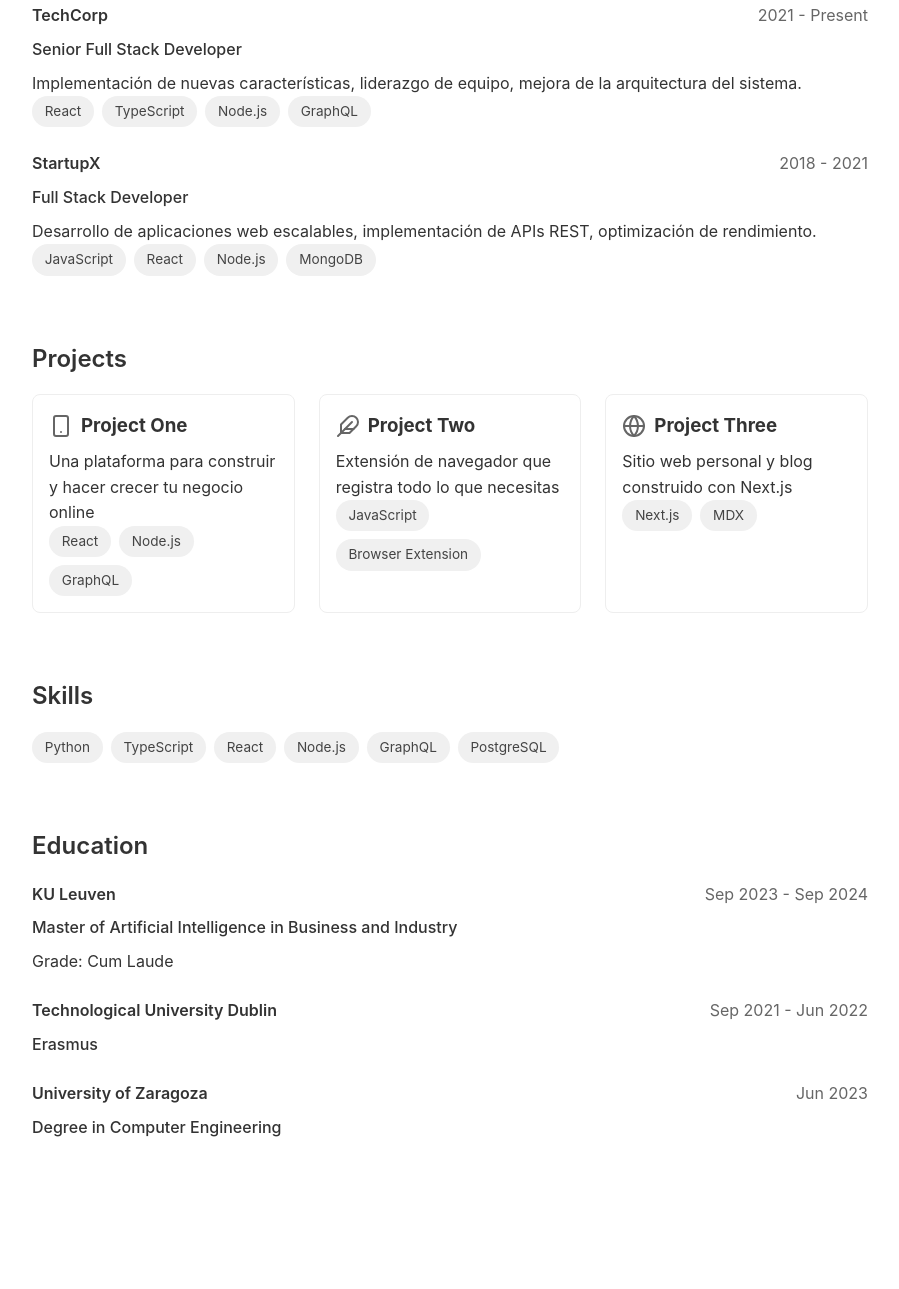
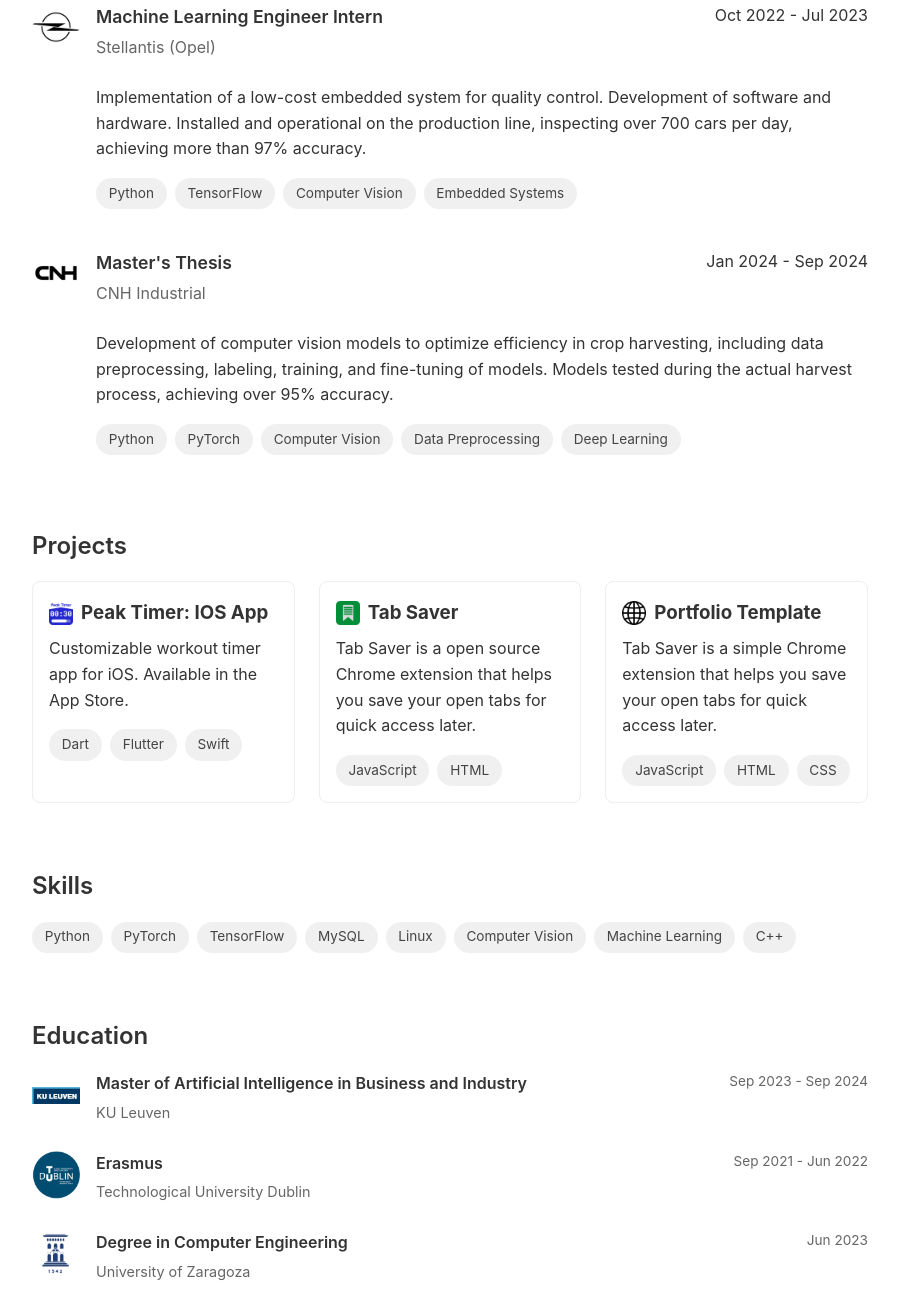
Before and after one commit to fromjag/fromjag.github.io, a plain HTML site: page index.html in a window 1280 px wide. Shown: the part 618-1907 px from the top of the page, without its empty margins (190-1089 px from the left). Before the commit the page ends 1823 px from the top, so only its background shows below. Drawn offline with Linux system fonts and the light colour scheme.

Commit message:
complete info

```diff
--- a/config/education.js
+++ b/config/education.js
@@ -3,19 +3,19 @@ const education = [
         institution: "KU Leuven",
         degree: "Master of Artificial Intelligence in Business and Industry",
         period: "Sep 2023 - Sep 2024",
-        description: "Grade: Cum Laude",
+        logo: "/resources/logos/kuleuven.jpg"
     },
     {
         institution: "Technological University Dublin",
         degree: "Erasmus",
         period: "Sep 2021 - Jun 2022",
-        description: ""
+        logo: "/resources/logos/tudublin.png"
     },
     {
         institution: "University of Zaragoza",
         degree: "Degree in Computer Engineering",
         period: "Jun 2023",
-        description: "",
+        logo: "/resources/logos/unizar.png"
     }
 ];
 
--- a/config/experience.js
+++ b/config/experience.js
@@ -1,17 +1,19 @@
 const experience = [
     {
-        company: "TechCorp",
-        position: "Senior Full Stack Developer",
-        period: "2021 - Present",
-        description: "Implementación de nuevas características, liderazgo de equipo, mejora de la arquitectura del sistema.",
-        technologies: ["React", "TypeScript", "Node.js", "GraphQL"]
+        company: "Stellantis (Opel)",
+        position: "Machine Learning Engineer Intern",
+        period: "Oct 2022 - Jul 2023",
+        description: "Implementation of a low-cost embedded system for quality control. Development of software and hardware. Installed and operational on the production line, inspecting over 700 cars per day, achieving more than 97% accuracy.",
+        technologies: ["Python", "TensorFlow", "Computer Vision", "Embedded Systems"],
+        logo: "/resources/logos/opel.webp"
     },
     {
-        company: "StartupX",
-        position: "Full Stack Developer",
-        period: "2018 - 2021",
-        description: "Desarrollo de aplicaciones web escalables, implementación de APIs REST, optimización de rendimiento.",
-        technologies: ["JavaScript", "React", "Node.js", "MongoDB"]
+        company: "CNH Industrial",
+        position: "Master's Thesis",
+        period: "Jan 2024 - Sep 2024",
+        description: "Development of computer vision models to optimize efficiency in crop harvesting, including data preprocessing, labeling, training, and fine-tuning of models. Models tested during the actual harvest process, achieving over 95% accuracy.",
+        technologies: ["Python", "PyTorch", "Computer Vision", "Data Preprocessing", "Deep Learning"],
+        logo: "/resources/logos/cnh.jpg"
     }
 ];
 
--- a/config/personal.js
+++ b/config/personal.js
@@ -3,12 +3,10 @@ const personalInfo = {
     title: "AI Engineer",
     location: "Zaragoza, Spain",
     email: "joaquinarinog@gmail.com",
-    phone: "",
     links: {
-        github: "https://github.com/tuusuario",
-        linkedin: "www.linkedin.com/in/joaquin-arino",
-        twitter: "",
-        cv: ""  // Ruta a tu CV
+        github: "https://github.com/fromjag",
+        linkedin: "https://www.linkedin.com/in/joaquin-arino",
+        cv: "resources/cv/Joaquin_Arino_CV.pdf"
     }
 };
 
--- a/config/projects.js
+++ b/config/projects.js
@@ -1,21 +1,24 @@
 const projects = [
     {
-        title: "Project One",
-        description: "Una plataforma para construir y hacer crecer tu negocio online",
-        technologies: ["React", "Node.js", "GraphQL"],
-        type: "mobile" // Esto determina el icono: web, mobile, o api
+        title: "Peak Timer: IOS App",
+        description: "Customizable workout timer app for iOS. Available in the App Store.",
+        technologies: ["Dart", "Flutter", "Swift"],
+        link: "https://fromjag.github.io/PeakTimer/",
+        logo: "/resources/logos/peaktimer.png"
     },
     {
-        title: "Project Two",
-        description: "Extensión de navegador que registra todo lo que necesitas",
-        technologies: ["JavaScript", "Browser Extension"],
-        type: "extension"
+        title: "Tab Saver",
+        description: "Tab Saver is a open source Chrome extension that helps you save your open tabs for quick access later.",
+        technologies: ["JavaScript", "HTML"],
+        link: "https://github.com/fromjag/TabSaverExtension",
+        logo: "/resources/logos/tabmanager.png"
     },
     {
-        title: "Project Three",
-        description: "Sitio web personal y blog construido con Next.js",
-        technologies: ["Next.js", "MDX"],
-        type: "web"
+        title: "Portfolio Template",
+        description: "Tab Saver is a simple Chrome extension that helps you save your open tabs for quick access later.",
+        technologies: ["JavaScript", "HTML", "CSS"],
+        link: "https://github.com/fromjag/TabSaverExtension",
+        logo: "/resources/logos/web.png"
     }
 ];
 
--- a/config/skills.js
+++ b/config/skills.js
@@ -1,10 +1,12 @@
 const skills = [
     "Python",
-    "TypeScript",
-    "React",
-    "Node.js",
-    "GraphQL",
-    "PostgreSQL"
+    "PyTorch",
+    "TensorFlow",
+    "MySQL",
+    "Linux",
+    "Computer Vision",
+    "Machine Learning",
+    "C++",
 ];
 
 export default skills;
--- a/index.html
+++ b/index.html
@@ -25,14 +25,10 @@
         import skills from './config/skills.js';
         import education from './config/education.js';
 
-        // Función para renderizar los iconos sociales
         const getSocialLinks = () => `
             <div class="social-links">
-                <a href="mailto:${personalInfo.email}" title="Email">
+                <a href="#" onclick="showEmailCard(event)" class="email-link" title="Email">
                     <svg width="24" height="24" viewBox="0 0 24 24" fill="none" stroke="currentColor" stroke-width="2" stroke-linecap="round" stroke-linejoin="round"><rect width="20" height="16" x="2" y="4" rx="2"/><path d="m22 7-8.97 5.7a1.94 1.94 0 0 1-2.06 0L2 7"/></svg>
-                </a>
-                <a href="tel:${personalInfo.phone}" title="Teléfono">
-                    <svg width="24" height="24" viewBox="0 0 24 24" fill="none" stroke="currentColor" stroke-width="2" stroke-linecap="round" stroke-linejoin="round"><path d="M22 16.92v3a2 2 0 0 1-2.18 2 19.79 19.79 0 0 1-8.63-3.07 19.5 19.5 0 0 1-6-6 19.79 19.79 0 0 1-3.07-8.67A2 2 0 0 1 4.11 2h3a2 2 0 0 1 2 1.72 12.84 12.84 0 0 0 .7 2.81 2 2 0 0 1-.45 2.11L8.09 9.91a16 16 0 0 0 6 6l1.27-1.27a2 2 0 0 1 2.11-.45 12.84 12.84 0 0 0 2.81.7A2 2 0 0 1 22 16.92z"/></svg>
                 </a>
                 <a href="${personalInfo.links.github}" title="GitHub">
                     <svg width="24" height="24" viewBox="0 0 24 24" fill="none" stroke="currentColor" stroke-width="2" stroke-linecap="round" stroke-linejoin="round"><path d="M15 22v-4a4.8 4.8 0 0 0-1-3.5c3 0 6-2 6-5.5.08-1.25-.27-2.48-1-3.5.28-1.15.28-2.35 0-3.5 0 0-1 0-3 1.5-2.64-.5-5.36-.5-8 0C6 2 5 2 5 2c-.3 1.15-.3 2.35 0 3.5A5.403 5.403 0 0 0 4 9c0 3.5 3 5.5 6 5.5-.39.49-.68 1.05-.85 1.65-.17.6-.22 1.23-.15 1.85v4"/><path d="M9 18c-4.51 2-5-2-7-2"/></svg>
@@ -40,12 +36,25 @@
                 <a href="${personalInfo.links.linkedin}" title="LinkedIn">
                     <svg width="24" height="24" viewBox="0 0 24 24" fill="none" stroke="currentColor" stroke-width="2" stroke-linecap="round" stroke-linejoin="round"><path d="M16 8a6 6 0 0 1 6 6v7h-4v-7a2 2 0 0 0-2-2 2 2 0 0 0-2 2v7h-4v-7a6 6 0 0 1 6-6z"/><rect width="4" height="12" x="2" y="9"/><circle cx="4" cy="4" r="2"/></svg>
                 </a>
-                <a href="${personalInfo.links.twitter}" title="Twitter">
-                    <svg width="24" height="24" viewBox="0 0 24 24" fill="none" stroke="currentColor" stroke-width="2" stroke-linecap="round" stroke-linejoin="round"><path d="M22 4s-.7 2.1-2 3.4c1.6 10-9.4 17.3-18 11.6 2.2.1 4.4-.6 6-2C3 15.5.5 9.6 3 5c2.2 2.6 5.6 4.1 9 4-.9-4.2 4-6.6 7-3.8 1.1 0 3-1.2 3-1.2z"/></svg>
+                <a href="${personalInfo.links.cv}" title="CV" class="cv-link">
+                    <svg width="24" height="24" viewBox="0 0 24 24" fill="none" stroke="currentColor" stroke-width="2" stroke-linecap="round" stroke-linejoin="round">
+                        <path d="M14.5 2H6a2 2 0 0 0-2 2v16a2 2 0 0 0 2 2h12a2 2 0 0 0 2-2V7.5L14.5 2z"/>
+                        <polyline points="14 2 14 8 20 8"/>
+                        <text x="7.5" y="15" font-size="6" font-weight="bold" stroke-width="1">CV</text>
+                    </svg>
                 </a>
-                <a href="${personalInfo.links.cv}" title="CV" class="cv-link">
-                    <svg width="24" height="24" viewBox="0 0 24 24" fill="none" stroke="currentColor" stroke-width="2" stroke-linecap="round" stroke-linejoin="round"><path d="M14.5 2H6a2 2 0 0 0-2 2v16a2 2 0 0 0 2 2h12a2 2 0 0 0 2-2V7.5L14.5 2z"/><polyline points="14 2 14 8 20 8"/><line x1="16" y1="13" x2="8" y2="13"/><line x1="16" y1="17" x2="8" y2="17"/><line x1="10" y1="9" x2="8" y2="9"/></svg>
-                </a>
+            </div>
+
+            <div id="emailModal" class="email-modal">
+                <div class="email-card">
+                    <span class="email-text">${personalInfo.email}</span>
+                    <button onclick="copyEmail()" class="copy-button" title="Copiar email">
+                        <svg width="20" height="20" viewBox="0 0 24 24" fill="none" stroke="currentColor" stroke-width="2" stroke-linecap="round" stroke-linejoin="round">
+                            <rect x="9" y="9" width="13" height="13" rx="2" ry="2"/>
+                            <path d="M5 15H4a2 2 0 0 1-2-2V4a2 2 0 0 1 2-2h9a2 2 0 0 1 2 2v1"/>
+                        </svg>
+                    </button>
+                </div>
             </div>
         `;
 
@@ -57,7 +66,7 @@
                     <p class="location">${personalInfo.location}</p>
                     ${getSocialLinks()}
                 </div>
-                <img src="/api/placeholder/100/100" alt="Profile" class="profile-img">
+                <img src="resources/profileimage/profileimage.png" alt="Profile" class="profile-img">
             </header>
 
             <section id="about">
@@ -70,15 +79,24 @@
                 ${experience.map(job => `
                     <div class="experience-item">
                         <div class="experience-header">
-                            <span class="company">${job.company}</span>
-                            <span class="date">${job.period}</span>
+                            <div class="experience-logo">
+                                <img src="${job.logo || '/api/placeholder/48/48'}" alt="${job.company} logo" />
                             </div>
+                            <div class="experience-main">
+                                <div class="experience-title-row">
                                     <div class="position">${job.position}</div>
+                                    <div class="date">${job.period}</div>
+                                </div>
+                                <div class="company">${job.company}</div>
+                            </div>
+                        </div>
                         <p class="description">${job.description}</p>
+                        <div class="experience-skills">
                             <div class="skills">
                                 ${job.technologies.map(tech => `
                                     <span class="skill-tag">${tech}</span>
                                 `).join('')}
+                            </div>
                         </div>
                     </div>
                 `).join('')}
@@ -88,9 +106,9 @@
                 <h2>Projects</h2>
                 <div class="projects-grid">
                     ${projects.map(project => `
-                        <div class="project-card">
+                        <a href="${project.link}" class="project-card" target="_blank" rel="noopener noreferrer">
                             <div class="project-header">
-                                ${getProjectIcon(project.type)}
+                                <img src="${project.logo}" alt="${project.title} logo" class="project-icon">
                                 <h3 class="project-title">${project.title}</h3>
                             </div>
                             <p class="project-description">${project.description}</p>
@@ -99,7 +117,7 @@
                                     <span class="skill-tag">${tech}</span>
                                 `).join('')}
                             </div>
-                        </div>
+                        </a>
                     `).join('')}
                 </div>
             </section>
@@ -116,27 +134,44 @@
             <section id="education">
                 <h2>Education</h2>
                     ${education.map(edu => `
-                    <div class="experience-item">
-                        <div class="experience-header">
-                            <span class="company">${edu.institution}</span>
+                        <div class="education-item">
+                            <div class="education-logo">
+                                <img src="${edu.logo || '/api/placeholder/48/48'}" alt="${edu.institution} logo" />
+                            </div>
+                            <div class="education-content">
+                                <div class="education-header">
+                                    <span class="degree">${edu.degree}</span>
                                     <span class="date">${edu.period}</span>
                                 </div>
-                        <div class="position">${edu.degree}</div>
-                        <p class="description">${edu.description}</p>
+                                <div class="institution">${edu.institution}</div>
+                            </div>
                         </div>
                     `).join('')}
             </section>
         `;
+    </script>
+    <script>
+        window.showEmailCard = (event) => {
+            event.preventDefault();
+            document.getElementById('emailModal').style.display = 'flex';
+        }
 
-        // Función para obtener el icono según el tipo de proyecto
-        function getProjectIcon(type) {
-            const icons = {
-                web: '<svg class="project-icon" width="24" height="24" viewBox="0 0 24 24" fill="none" stroke="currentColor" stroke-width="2" stroke-linecap="round" stroke-linejoin="round"><circle cx="12" cy="12" r="10"/><line x1="2" y1="12" x2="22" y2="12"/><path d="M12 2a15.3 15.3 0 0 1 4 10 15.3 15.3 0 0 1-4 10 15.3 15.3 0 0 1-4-10 15.3 15.3 0 0 1 4-10z"/></svg>',
-                mobile: '<svg class="project-icon" width="24" height="24" viewBox="0 0 24 24" fill="none" stroke="currentColor" stroke-width="2" stroke-linecap="round" stroke-linejoin="round"><rect x="5" y="2" width="14" height="20" rx="2" ry="2"/><line x1="12" y1="18" x2="12" y2="18"/></svg>',
-                browser: '<svg class="project-icon" width="24" height="24" viewBox="0 0 24 24" fill="none" stroke="currentColor" stroke-width="2" stroke-linecap="round" stroke-linejoin="round"><circle cx="12" cy="12" r="10"/><line x1="2" y1="12" x2="22" y2="12"/><path d="M12 2a15.3 15.3 0 0 1 4 10 15.3 15.3 0 0 1-4 10 15.3 15.3 0 0 1-4-10 15.3 15.3 0 0 1 4-10z"/></svg>',
-                extension: '<svg class="project-icon" width="24" height="24" viewBox="0 0 24 24" fill="none" stroke="currentColor" stroke-width="2" stroke-linecap="round" stroke-linejoin="round"><path d="M20.24 12.24a6 6 0 0 0-8.49-8.49L5 10.5V19h8.5z"/><line x1="16" y1="8" x2="2" y2="22"/><line x1="17.5" y1="15" x2="9" y2="15"/></svg>'
-            };
-            return icons[type] || icons.web;
+        window.copyEmail = () => {
+            const email = document.querySelector('.email-text').textContent;
+            navigator.clipboard.writeText(email).then(() => {
+                const copyButton = document.querySelector('.copy-button');
+                copyButton.classList.add('copied');
+                setTimeout(() => {
+                    copyButton.classList.remove('copied');
+                }, 1000);
+            });
+        }
+
+        window.onclick = function(event) {
+            const modal = document.getElementById('emailModal');
+            if (event.target == modal) {
+                modal.style.display = 'none';
+            }
         }
     </script>
 </body>
--- a/styles.css
+++ b/styles.css
@@ -18,6 +18,53 @@ body {
     color: #333;
     line-height: 1.6;
     background: #fff;
+}
+
+.email-modal {
+    display: none;
+    position: fixed;
+    top: 0;
+    left: 0;
+    width: 100%;
+    height: 100%;
+    background-color: rgba(0, 0, 0, 0.2);
+    justify-content: center;
+    align-items: center;
+    z-index: 1000;
+}
+
+.email-card {
+    background: white;
+    padding: 0.75rem 1rem;
+    border-radius: 8px;
+    box-shadow: 0 2px 8px rgba(0, 0, 0, 0.1);
+    display: flex;
+    align-items: center;
+    gap: 1rem;
+}
+
+.email-text {
+    font-size: 1rem;
+    color: #2d3748;
+}
+
+.copy-button {
+    background: none;
+    border: none;
+    padding: 0.25rem;
+    cursor: pointer;
+    color: #4a5568;
+    display: flex;
+    align-items: center;
+    transition: color 0.2s;
+}
+
+.copy-button:hover {
+    color: #2d3748;
+}
+
+.copy-button.copied {
+    color: #48bb78;
 }
 
 /* Navegación */
@@ -72,10 +119,10 @@ header {
 }
 
 .profile-img {
-    width: 100px;
-    height: 100px;
-    border-radius: 50%;
-    margin-left: 2rem;
+    width: 140px;
+    height: auto;
+    max-height: 1500px;
+    object-fit: cover;
 }
 
 h1 {
@@ -111,31 +158,138 @@ h1 {
     color: #000;
 }
 
+
 /* Experiencia y educación */
 .experience-item {
-    margin-bottom: 1.5rem;
+    margin-bottom: 2.5rem;
 }
 
 .experience-header {
     display: flex;
+    align-items: flex-start;
+    gap: 1rem;
+    margin-bottom: 1rem;
+}
+
+.experience-logo img {
+    width: 48px;
+    height: 48px;
+    object-fit: contain;
+    border-radius: 4px;
+}
+
+.experience-main {
+    flex: 1;
+}
+
+.experience-title-row {
+    display: flex;
     justify-content: space-between;
+    align-items: flex-start;
+    margin-bottom: 0.25rem;
+}
+
+.position {
+    font-weight: 600;
+    font-size: 1.1rem;
+    color: #333;
+}
+
+.company {
+    color: #666;
+    font-size: 1rem;
     margin-bottom: 0.5rem;
 }
 
-.company {
-    font-weight: 600;
+.description {
+    margin-bottom: 1rem;
+    padding-left: calc(48px + 1rem);
 }
 
-.position {
-    font-weight: 500;
-    margin-bottom: 0.5rem;
+.experience-skills {
+    padding-left: calc(48px + 1rem);
 }
 
-.date {
-    color: #666;
+/* Educación */
+.education-item {
+    display: flex;
+    align-items: flex-start;
+    gap: 1rem;
+    margin-bottom: 1.5rem;
 }
 
+.education-logo {
+    flex-shrink: 0;
+}
+
+.education-logo img {
+    width: 48px;
+    height: 48px;
+    object-fit: contain;
+    border-radius: 4px;
+}
+
+.education-content {
+    flex: 1;
+}
+
+.education-header {
+    display: flex;
+    justify-content: space-between;
+    align-items: flex-start;
+    margin-bottom: 0.25rem;
+}
+
+.degree {
+    font-weight: 600;
+    font-size: 1rem;
+}
+
+.institution {
+    color: #666;
+    font-size: 0.9rem;
+    margin-top: 0.25rem;
+}
+
+.education-header .date {
+    color: #666;
+    font-size: 0.85rem;
+    white-space: nowrap;
+    margin-left: 1rem;
+}
+
+
+
+
+
 /* Proyectos */
+
+.project-card {
+    border: 1px solid #eee;
+    padding: 1rem;
+    border-radius: 8px;
+    text-decoration: none;
+    color: inherit;
+    transition: all 0.2s ease;
+    display: block;
+}
+
+.project-card:hover {
+    transform: translateY(-2px);
+    box-shadow: 0 4px 12px rgba(0,0,0,0.1);
+    border-color: #ddd;
+}
+
+.project-icon {
+    width: 24px;
+    height: 24px;
+    object-fit: contain;
+}
+
+.project-description {
+    margin-bottom: 1rem;
+}
+
 .projects-grid {
     display: grid;
     grid-template-columns: repeat(auto-fill, minmax(250px, 1fr));
```
Also changed, not shown: resources/logos/Opel.webp (added), resources/logos/cnh.jpg (added), resources/logos/kuleuven.jpg (added), resources/logos/peaktimer.png (added), resources/logos/tabmanager.png (added), resources/logos/tudublin.png (added), resources/logos/unizar.png (added), resources/logos/web.png (added), 5 other files. Lines whose indentation alone changed are shown as unchanged.
